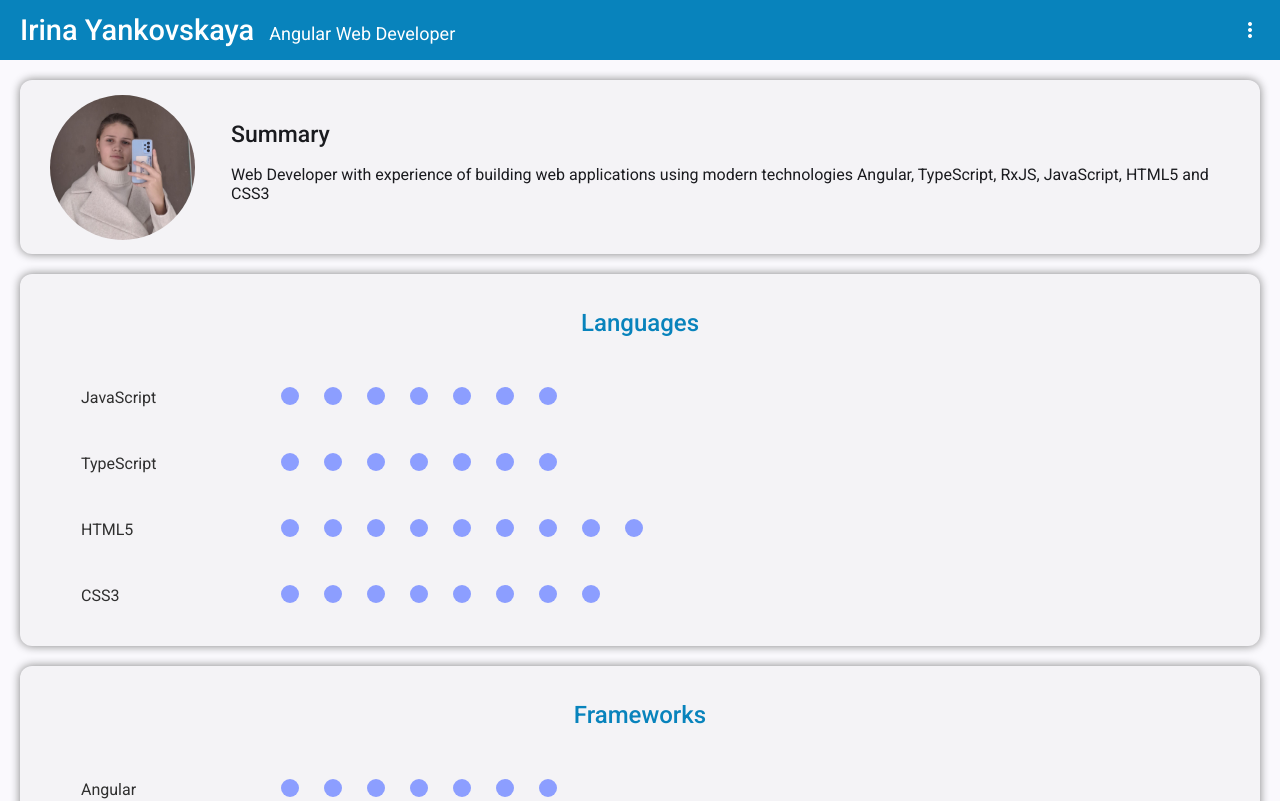
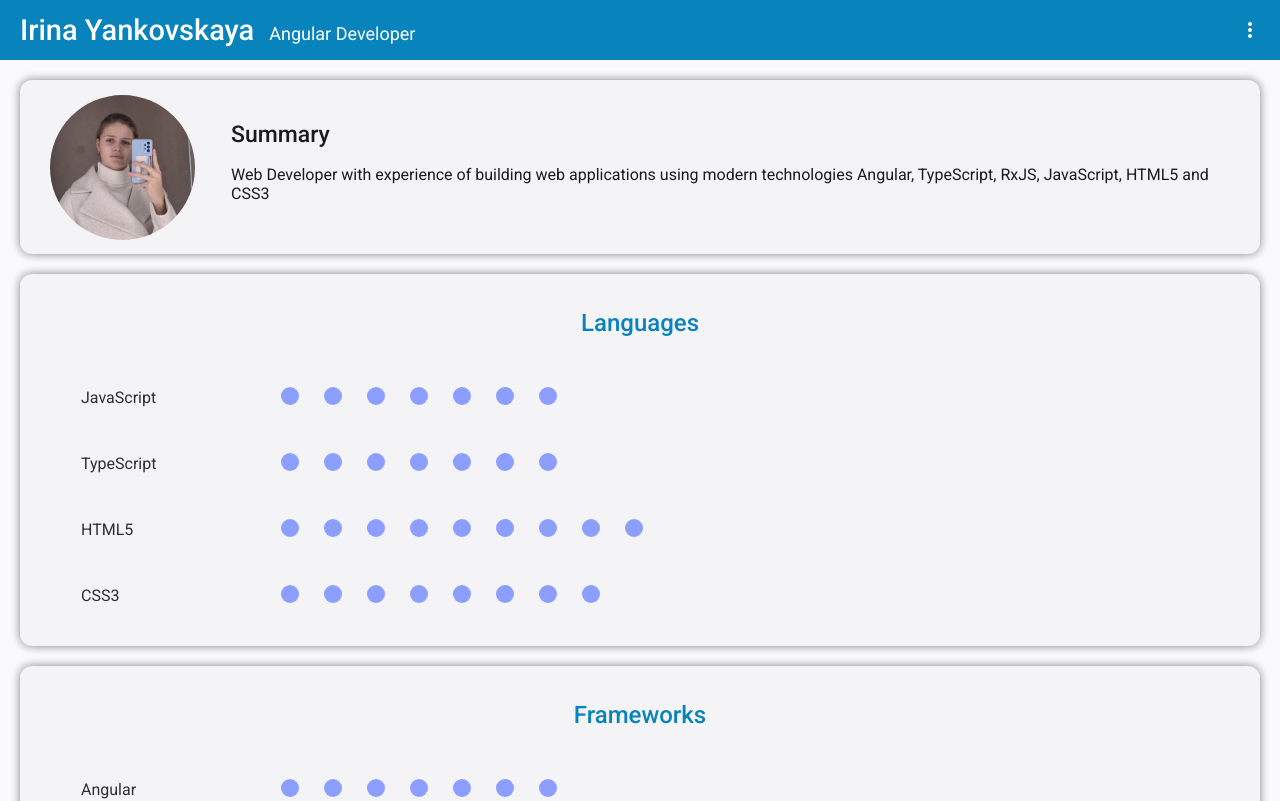
Before and after one commit to ira-y/cv, an Angular app: page / in a window 1280 px wide. Shown: the top 801 px of the page. Built offline with nearby package versions, Linux system fonts and the light colour scheme.

Commit message:
fix(app) fix title

```diff
--- a/src/app/courses/courses.component.scss
+++ b/src/app/courses/courses.component.scss
@@ -54,7 +54,6 @@ mat-card-title {
 
  @media all and (min-width: 0) and (max-width: 400px) {
   .blueText {
-    color: rgb(8, 131, 188);
     font-weight:500;
     margin-right: 5px;
     font-size: 14px;
@@ -80,11 +79,14 @@ mat-card-title {
     font-size: 14px;
     gap: 10px;
   }
+
+  .dark-theme-color-blue-text {
+    color: rgb(45 169 208);
+  }
 }
 
 @media all and (min-width: 401px) and (max-width: 470px) {
   .blueText {
-    color: rgb(8, 131, 188);
     font-weight:500;
     margin-right: 5px;
     font-size: 15px;
@@ -110,4 +112,8 @@ mat-card-title {
     font-size: 15px;
     gap: 10px;
   }
+
+  .dark-theme-color-blue-text {
+    color: rgb(45 169 208);
+  }
 }
--- a/src/app/header/header.component.html
+++ b/src/app/header/header.component.html
@@ -1,7 +1,7 @@
 <div class="header">
   <div class="left-content">
     <p class="title-text">Irina Yankovskaya</p>
-    <p class="front">Angular Web Developer</p>
+    <p class="front">Angular Developer</p>
   </div>
   <button
     mat-icon-button
```
